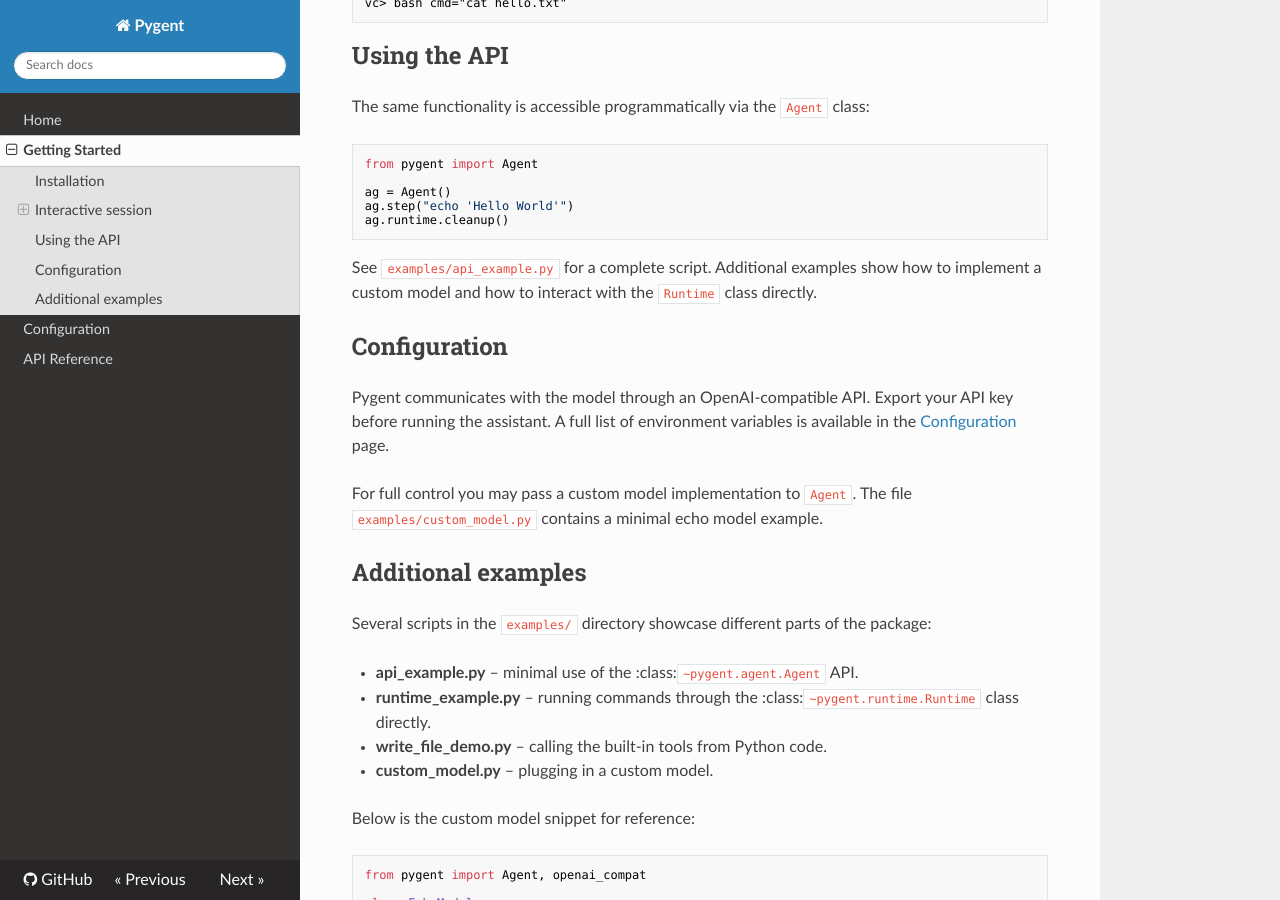
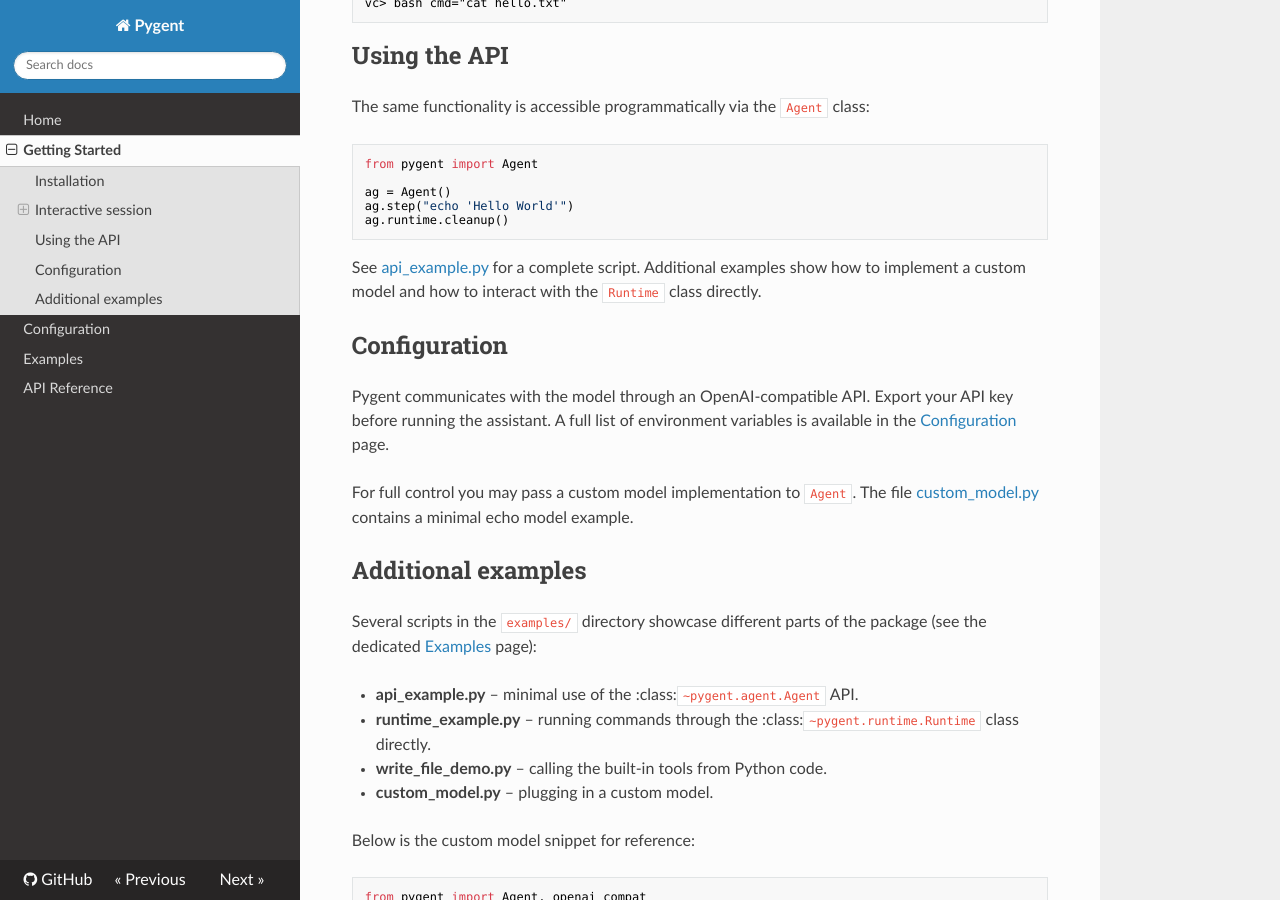
Before and after one commit to MarianoChaves/pygent, an MkDocs documentation site: the page built from docs/getting-started.md, in a window 1280 px wide and 900 px high, scrolled down 966 px. Built offline with MkDocs 1.6.1, drawn with Linux system fonts in a browser that asks for light colours; nearby versions of some CDN libraries.

Commit message:
Add docs page with example links

```diff
--- a/docs/getting-started.md
+++ b/docs/getting-started.md
@@ -65,12 +65,13 @@ API key before running the assistant. A full list of environment variables is
 available in the [Configuration](configuration.md) page.
 
 For full control you may pass a custom model implementation to `Agent`. The file
-`examples/custom_model.py` contains a minimal echo model example.
+[custom_model.py](https://github.com/marianochaves/pygent/blob/main/examples/custom_model.py)
+contains a minimal echo model example.
 
 ## Additional examples
 
 Several scripts in the `examples/` directory showcase different parts of the
-package:
+package (see the dedicated [Examples](examples.md) page):
 
 - **api_example.py** &ndash; minimal use of the :class:`~pygent.agent.Agent` API.
 - **runtime_example.py** &ndash; running commands through the
--- a/mkdocs.yml
+++ b/mkdocs.yml
@@ -6,6 +6,7 @@ nav:
   - Home: index.md
   - Getting Started: getting-started.md
   - Configuration: configuration.md
+  - Examples: examples.md
   - API Reference: api-reference.md
 plugins:
   - search
```
Also changed, not shown: other parts of docs/getting-started.md (+3 -3 lines), README.md (+1 -1 lines), docs/examples.md (added, +10 -0 lines), docs/index.md (+1 -0 lines).
